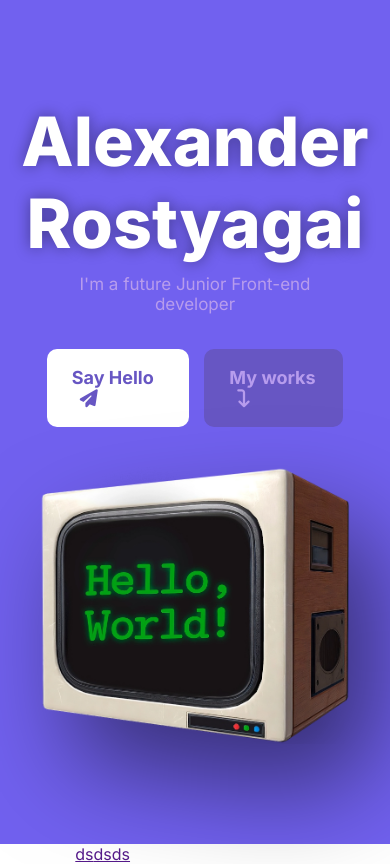
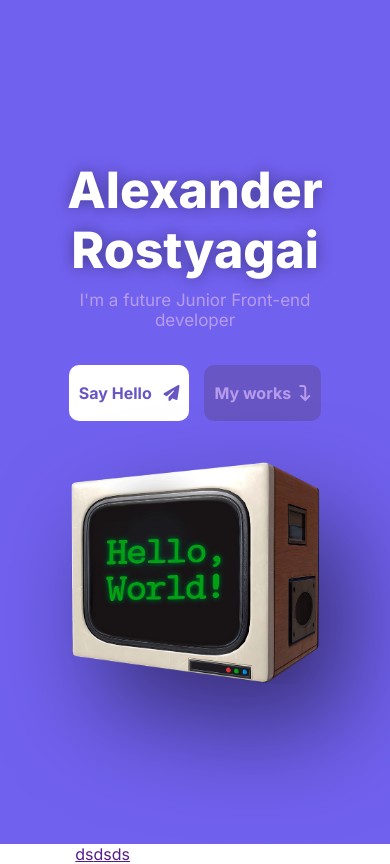
Before and after one commit to Rostyagai/portfolio, a plain HTML site: page index.html in a window 390 px wide. Drawn offline with Linux system fonts and the light colour scheme.

Commit message:
Add files via upload

```diff
--- a/css/styles.css
+++ b/css/styles.css
@@ -151,13 +151,13 @@ body {
   }
   .header__img {
     margin-top: 40px;
-    width: 310px;
+    width: 250px;
     position: relative;
     transform: none;
     right: auto;
   }
   .header__title {
-    font-size: 68px;
+    font-size: 50px;
     text-align: center;
     margin-bottom: 10px;
   }
@@ -167,6 +167,7 @@ body {
     font-size: 17px;
   }
   .btn{
-    font-size: 18px;
+    font-size: 16px;
+    padding: 18px 10px;
   }
 }
```
